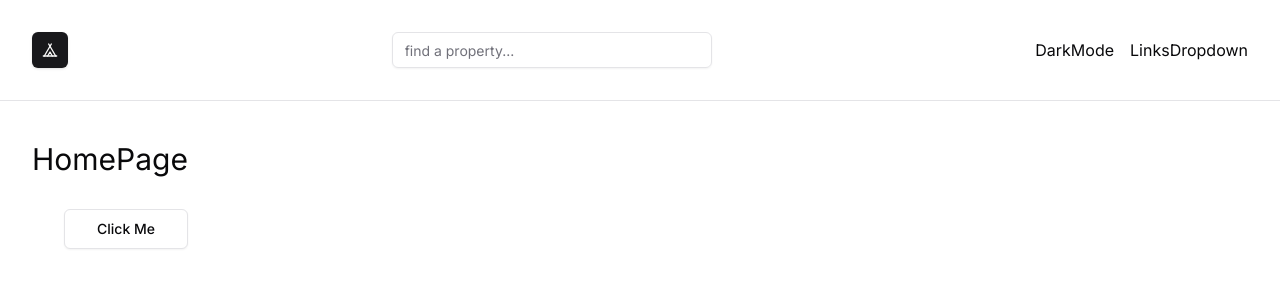
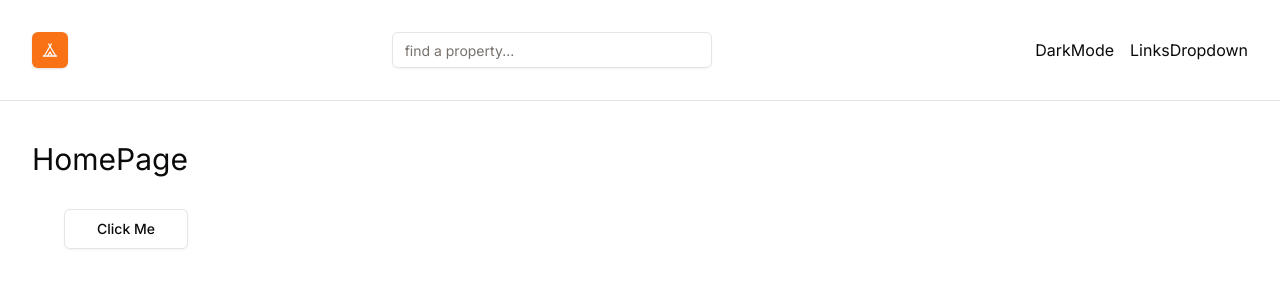
Before and after one commit to kimamovic21/nextjs-udemy-course-home-away-johnsmilga, a Next.js app in the folder home-away/: page / in a window 1280 px wide. Shown: the top 300 px of the page. Built offline with nearby package versions, Linux system fonts and the light colour scheme.

Commit message:
57. Change Theme with Shadcn/ui
-u globals.css fajl dodan CSS stil za direktivu @layer base

```diff
--- a/home-away/app/globals.css
+++ b/home-away/app/globals.css
@@ -11,58 +11,60 @@
 @layer base {
   :root {
     --background: 0 0% 100%;
-    --foreground: 240 10% 3.9%;
+    --foreground: 20 14.3% 4.1%;
     --card: 0 0% 100%;
-    --card-foreground: 240 10% 3.9%;
+    --card-foreground: 20 14.3% 4.1%;
     --popover: 0 0% 100%;
-    --popover-foreground: 240 10% 3.9%;
-    --primary: 240 5.9% 10%;
-    --primary-foreground: 0 0% 98%;
-    --secondary: 240 4.8% 95.9%;
-    --secondary-foreground: 240 5.9% 10%;
-    --muted: 240 4.8% 95.9%;
-    --muted-foreground: 240 3.8% 46.1%;
-    --accent: 240 4.8% 95.9%;
-    --accent-foreground: 240 5.9% 10%;
+    --popover-foreground: 20 14.3% 4.1%;
+    --primary: 24.6 95% 53.1%;
+    --primary-foreground: 60 9.1% 97.8%;
+    --secondary: 60 4.8% 95.9%;
+    --secondary-foreground: 24 9.8% 10%;
+    --muted: 60 4.8% 95.9%;
+    --muted-foreground: 25 5.3% 44.7%;
+    --accent: 60 4.8% 95.9%;
+    --accent-foreground: 24 9.8% 10%;
     --destructive: 0 84.2% 60.2%;
-    --destructive-foreground: 0 0% 98%;
-    --border: 240 5.9% 90%;
-    --input: 240 5.9% 90%;
-    --ring: 240 10% 3.9%;
+    --destructive-foreground: 60 9.1% 97.8%;
+    --border: 20 5.9% 90%;
+    --input: 20 5.9% 90%;
+    --ring: 24.6 95% 53.1%;
+    --radius: 0.5rem;
     --chart-1: 12 76% 61%;
     --chart-2: 173 58% 39%;
     --chart-3: 197 37% 24%;
     --chart-4: 43 74% 66%;
     --chart-5: 27 87% 67%;
-    --radius: 0.5rem
   }
+
   .dark {
-    --background: 240 10% 3.9%;
-    --foreground: 0 0% 98%;
-    --card: 240 10% 3.9%;
-    --card-foreground: 0 0% 98%;
-    --popover: 240 10% 3.9%;
-    --popover-foreground: 0 0% 98%;
-    --primary: 0 0% 98%;
-    --primary-foreground: 240 5.9% 10%;
-    --secondary: 240 3.7% 15.9%;
-    --secondary-foreground: 0 0% 98%;
-    --muted: 240 3.7% 15.9%;
-    --muted-foreground: 240 5% 64.9%;
-    --accent: 240 3.7% 15.9%;
-    --accent-foreground: 0 0% 98%;
-    --destructive: 0 62.8% 30.6%;
-    --destructive-foreground: 0 0% 98%;
-    --border: 240 3.7% 15.9%;
-    --input: 240 3.7% 15.9%;
-    --ring: 240 4.9% 83.9%;
+    --background: 20 14.3% 4.1%;
+    --foreground: 60 9.1% 97.8%;
+    --card: 20 14.3% 4.1%;
+    --card-foreground: 60 9.1% 97.8%;
+    --popover: 20 14.3% 4.1%;
+    --popover-foreground: 60 9.1% 97.8%;
+    --primary: 20.5 90.2% 48.2%;
+    --primary-foreground: 60 9.1% 97.8%;
+    --secondary: 12 6.5% 15.1%;
+    --secondary-foreground: 60 9.1% 97.8%;
+    --muted: 12 6.5% 15.1%;
+    --muted-foreground: 24 5.4% 63.9%;
+    --accent: 12 6.5% 15.1%;
+    --accent-foreground: 60 9.1% 97.8%;
+    --destructive: 0 72.2% 50.6%;
+    --destructive-foreground: 60 9.1% 97.8%;
+    --border: 12 6.5% 15.1%;
+    --input: 12 6.5% 15.1%;
+    --ring: 20.5 90.2% 48.2%;
     --chart-1: 220 70% 50%;
     --chart-2: 160 60% 45%;
     --chart-3: 30 80% 55%;
     --chart-4: 280 65% 60%;
-    --chart-5: 340 75% 55%
+    --chart-5: 340 75% 55%;
   }
 }
+
 @layer base {
   * {
     @apply border-border;
```
Also changed, not shown: 1 other file (tests, documents, lock files or other folders).
